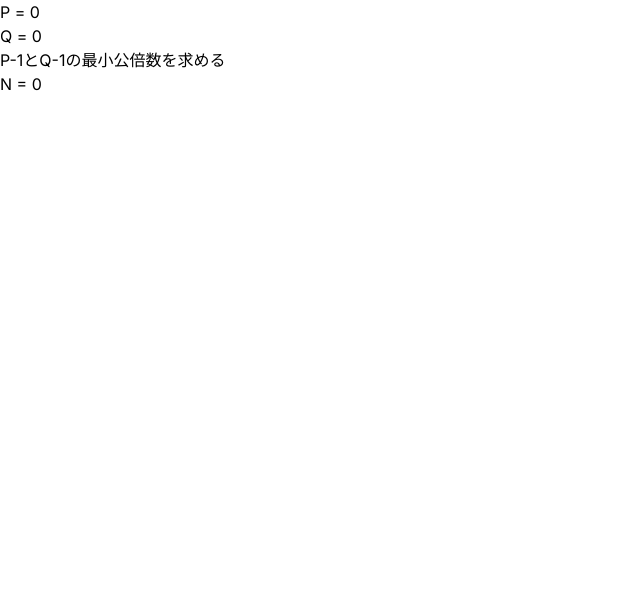
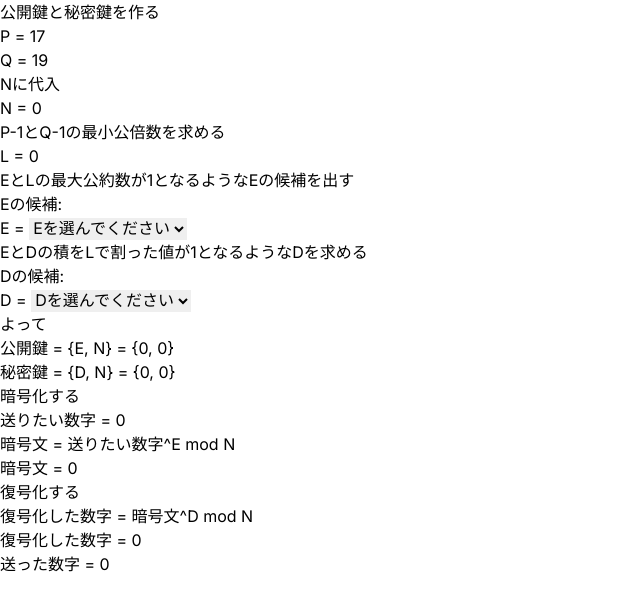
Before and after one commit to ayumu-1212/orochi-noreview-app, a Next.js app: page /rsa in a window 1280 px wide. Shown: the top 610 px of the page, without its empty margins (0-640 px from the left). Built offline with nearby package versions, Linux system fonts and the light colour scheme.

Commit message:
✍️ 暗号化のロジックはできた

```diff
--- a/src/app/rsa/page.tsx
+++ b/src/app/rsa/page.tsx
@@ -4,24 +4,70 @@ import { css } from '../../../styled-system/css'
 import { gcd, lcm } from './calc'
 
 export default function Home() {
-  const [p, setP] = useState(0)
-  const [q, setQ] = useState(0)
-  const [l, setL] = useState(0)
+  const [p, setP] = useState<number>(17)
+  const [q, setQ] = useState<number>(19)
+  const [n, setN] = useState<number>(0)
+  const [l, setL] = useState<number>(0)
+  const [es, setEs] = useState<number[]>([])
+  const [e, setE] = useState<number>(0)
+  const [ds, setDs] = useState<number[]>([])
+  const [d, setD] = useState<number>(0)
+  const [send, setSend] = useState<number>(0)
+  const [encry, setEncry] = useState<number>(0)
+  const [decry, setDecry] = useState<number>(0)
 
+  const calcN = (p: number, q: number) => {
+    const n = p * q
+    setN(n)
+  }
   const calcL = (p: number, q: number) => {
-    const l = lcm(p, q)
+    const l = lcm(p - 1, q - 1)
     setL(l)
+  }
+  const proposalE = (l: number) => {
+    const tmpEs: number[] = []
+    for (let e = 2; e < l; e++) {
+      if (gcd(e, l) === 1) {
+        tmpEs.push(e)
+      }
+    }
+    setEs(tmpEs)
+  }
+  const proposalD = (e: number, l: number) => {
+    const tmpDs: number[] = []
+    for (let d = 2; d < l; d++) {
+      if ((e * d) % l === 1) {
+        tmpDs.push(d)
+      }
+    }
+    setDs(tmpDs)
+  }
+  const encrypt = (send: number, e: number, n: number) => {
+    const modSend = send % n
+    let enc = 1
+    for (let i = 0; i < e; i++) {
+      enc = (enc * modSend) % n
+    }
+    setEncry(enc)
+  }
+  const decrypt = (encry: number, d: number, n: number) => {
+    const modEncry = encry % n
+    let dec = 1
+    for (let i = 0; i < d; i++) {
+      dec = (dec * modEncry) % n
+    }
+    setDecry(dec)
   }
 
   return (
     <main className={mainStyle}>
+      <h2>公開鍵と秘密鍵を作る</h2>
       <div>
         <span>P = </span>
         <input
           type="number"
           value={p}
           onChange={(e) => setP(Number(e.target.value))}
-          placeholder="P"
         />
       </div>
       <div>
@@ -30,17 +76,106 @@ export default function Home() {
           type="number"
           value={q}
           onChange={(e) => setQ(Number(e.target.value))}
-          placeholder="Q"
         />
       </div>
       <div>
-        <button onClick={() => calcL(p, q)}>
+        <button onClick={() => calcN(p, q)} className={buttonStyle}>
+          Nに代入
+        </button>
+      </div>
+      <div>
+        <span>N = </span>
+        <span>{n}</span>
+      </div>
+      <div>
+        <button onClick={() => calcL(p, q)} className={buttonStyle}>
           P-1とQ-1の最小公倍数を求める
         </button>
       </div>
       <div>
-        <span>N = </span>
+        <span>L = </span>
         <span>{l}</span>
+      </div>
+      <div>
+        <button onClick={() => proposalE(l)} className={buttonStyle}>
+          EとLの最大公約数が1となるようなEの候補を出す
+        </button>
+      </div>
+      <div>
+        <span>Eの候補: </span>
+        <span>{es.join(', ')}</span>
+      </div>
+      <div>
+        <span>E = </span>
+        <select value={e} onChange={(e) => setE(Number(e.target.value))}>
+          <option key={0} value={0}>
+            Eを選んでください
+          </option>
+          {es.map((e) => (
+            <option key={e} value={e}>
+              {e}
+            </option>
+          ))}
+        </select>
+      </div>
+      <div>
+        <button onClick={() => proposalD(e, l)} className={buttonStyle}>
+          EとDの積をLで割った値が1となるようなDを求める
+        </button>
+      </div>
+      <div>
+        <span>Dの候補: </span>
+        <span>{ds.join(', ')}</span>
+      </div>
+      <div>
+        <span>D = </span>
+        <select value={d} onChange={(e) => setD(Number(e.target.value))}>
+          <option key={0} value={0}>
+            Dを選んでください
+          </option>
+          {ds.map((d) => (
+            <option key={d} value={d}>
+              {d}
+            </option>
+          ))}
+        </select>
+      </div>
+      <div>
+        <p>よって</p>
+        <p>{`公開鍵 = {E, N} = {${e}, ${n}}`}</p>
+        <p>{`秘密鍵 = {D, N} = {${d}, ${n}}`}</p>
+      </div>
+      <h2>暗号化する</h2>
+      <div>
+        <span>送りたい数字 = </span>
+        <input
+          type="number"
+          value={send}
+          onChange={(e) => setSend(Number(e.target.value))}
+        />
+      </div>
+      <div>
+        <button onClick={() => encrypt(send, e, n)} className={buttonStyle}>
+          暗号文 = 送りたい数字^E mod N
+        </button>
+      </div>
+      <div>
+        <span>暗号文 = </span>
+        <span>{encry}</span>
+      </div>
+      <h2>復号化する</h2>
+      <div>
+        <button onClick={() => decrypt(encry, d, n)} className={buttonStyle}>
+          復号化した数字 = 暗号文^D mod N
+        </button>
+      </div>
+      <div>
+        <span>復号化した数字 = </span>
+        <span>{decry}</span>
+      </div>
+      <div>
+        <span>送った数字 = </span>
+        <span>{send}</span>
       </div>
     </main>
   )
@@ -52,3 +187,9 @@ const mainStyle = css({
   background:
     'linear-gradient(to bottom, transparent, rgb(214, 219, 220)) rgb(255, 255, 255)',
 })
+
+const buttonStyle = css({
+  border: '1px solid #333',
+  padding: '10px',
+  cursor: 'pointer',
+})
```
